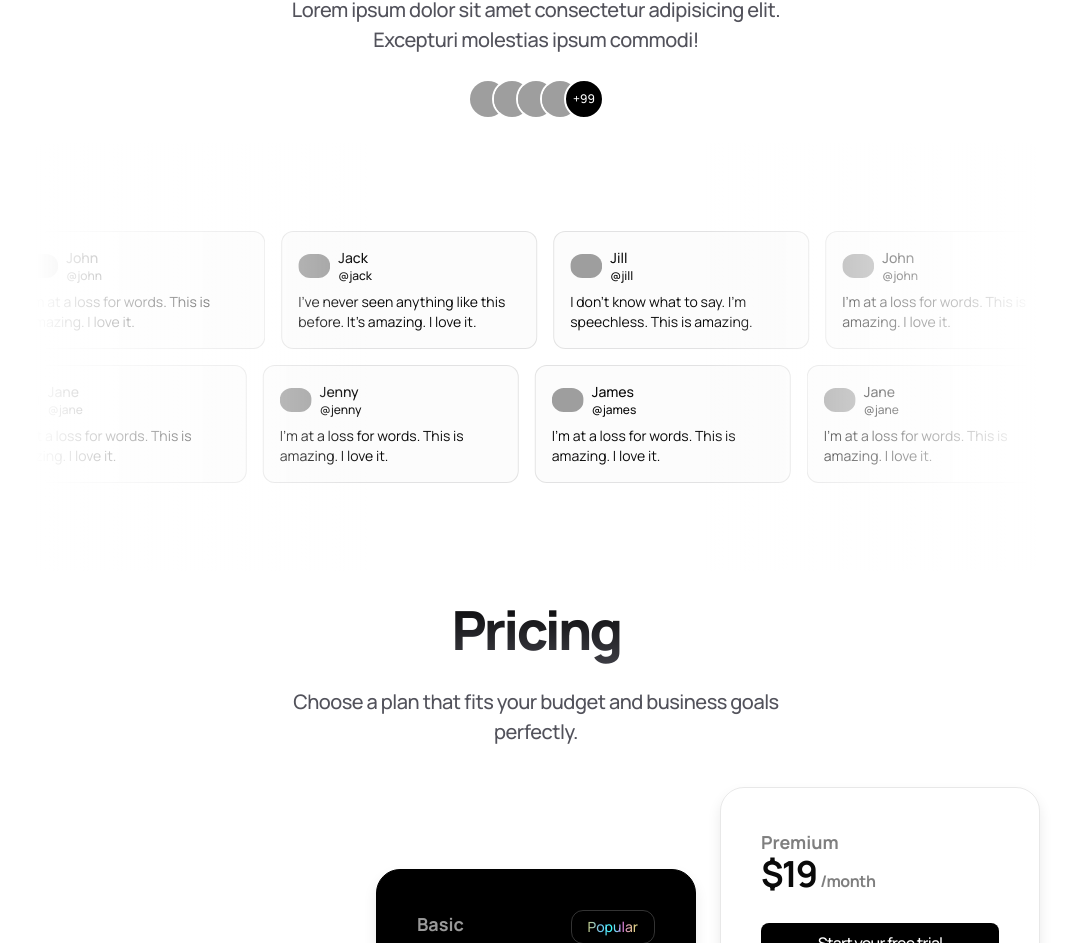
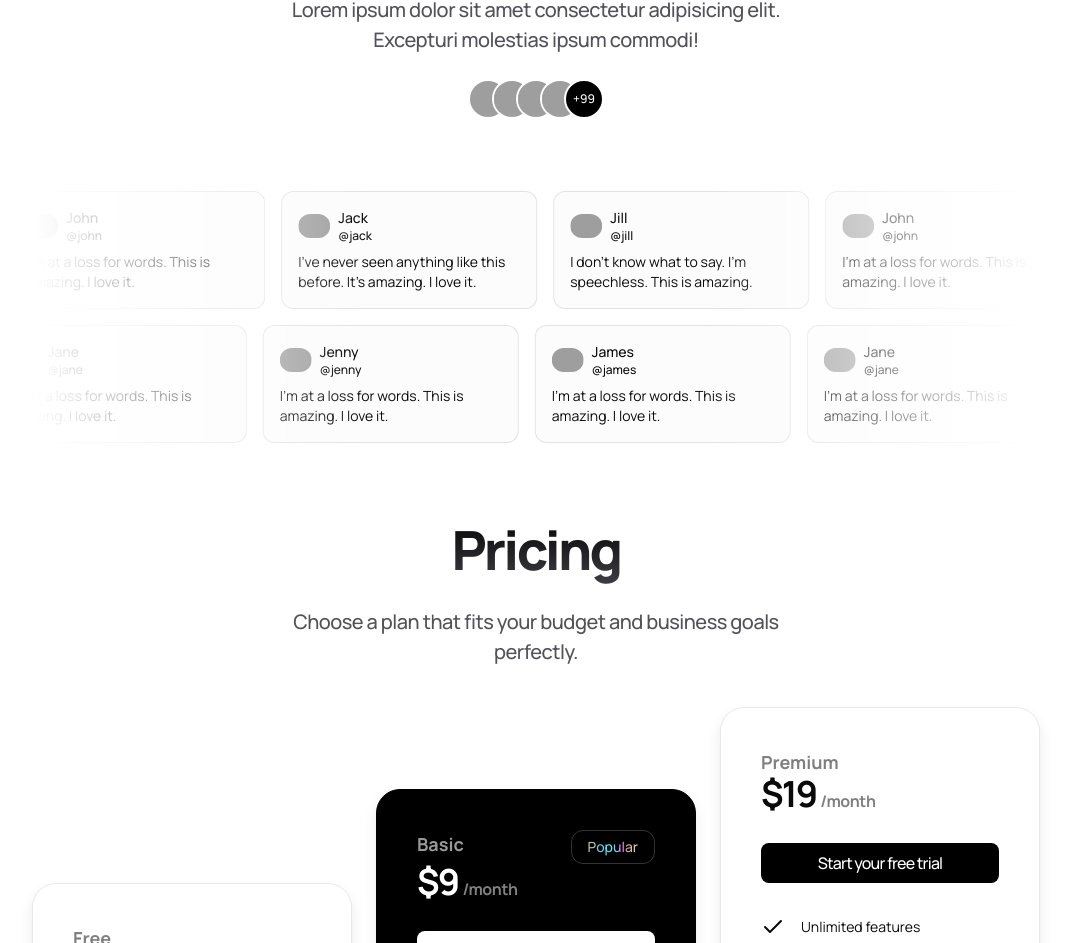
Before and after one commit to viralxpost/viralxpost-web, a React (Vite) app in the folder frontend/: page / in a window 1280 px wide. Shown: the part 2553-3496 px from the top of the page, without its empty margins (104-1175 px from the left). Built offline with nearby package versions, Linux system fonts and the light colour scheme; no server answers; grey boxes are pictures that could not be loaded.

Commit message:
update marquee

```diff
--- a/frontend/src/components/MarqueeComp.tsx
+++ b/frontend/src/components/MarqueeComp.tsx
@@ -80,7 +80,7 @@
 
 export function MarqueeComp() {
   return (
-    <div className="relative flex py-20 w-full flex-col items-center justify-center overflow-hidden rounded-lg bg-background ">
+    <div className="relative flex py-10 w-full flex-col items-center justify-center overflow-hidden rounded-lg bg-background ">
       <Marquee pauseOnHover className="[--duration:20s]">
         {firstRow.map((review) => (
           <ReviewCard key={review.username} {...review} />
```
